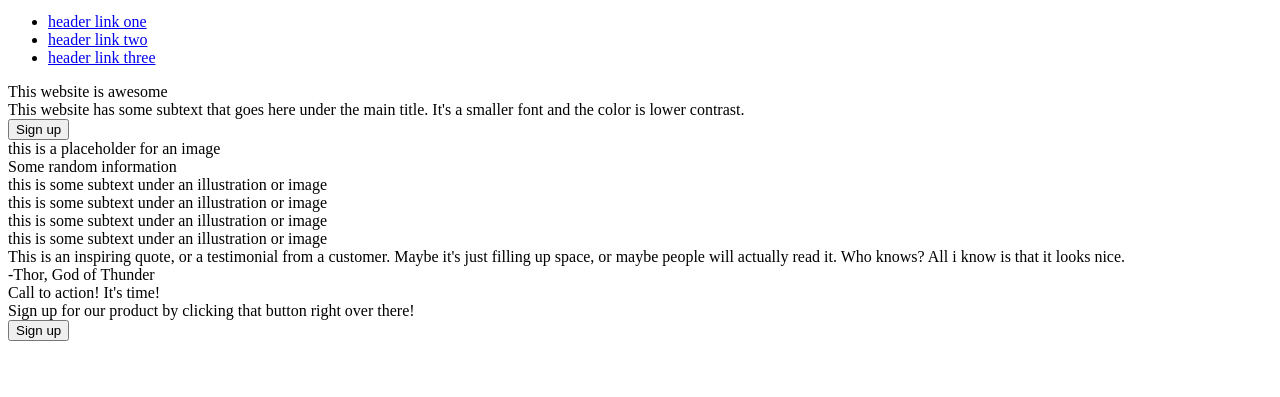
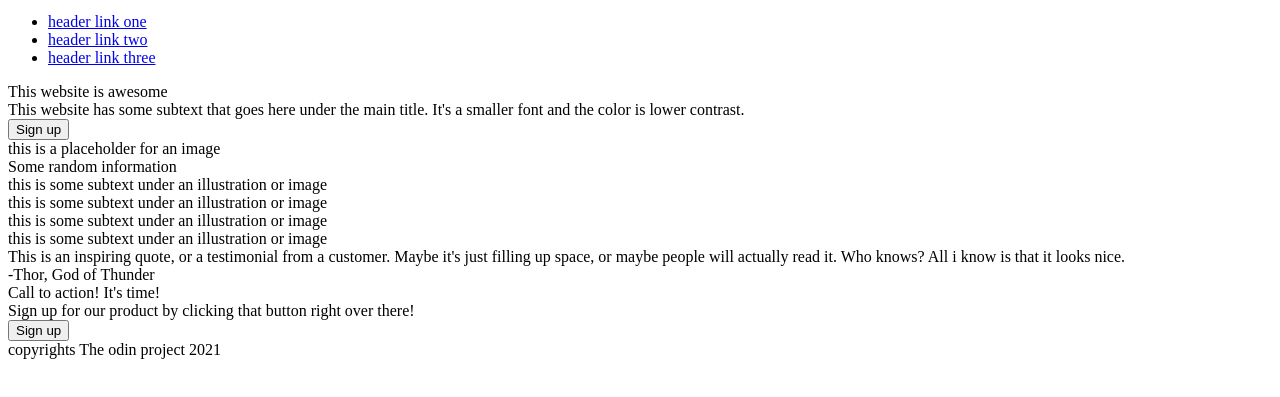
Before and after one commit to robita1/landing-page, a plain HTML site: page index.html in a window 1280 px wide. Shown: the part 29-426 px from the top of the page. Drawn offline with Linux system fonts and the light colour scheme.

Commit message:
- implement footer with copyright information

```diff
--- a/index.html
+++ b/index.html
@@ -70,6 +70,7 @@
             </div>
         </div>
     </section>
+<footer>copyrights The odin project 2021</footer>
 
 </body>
 </html>
```
